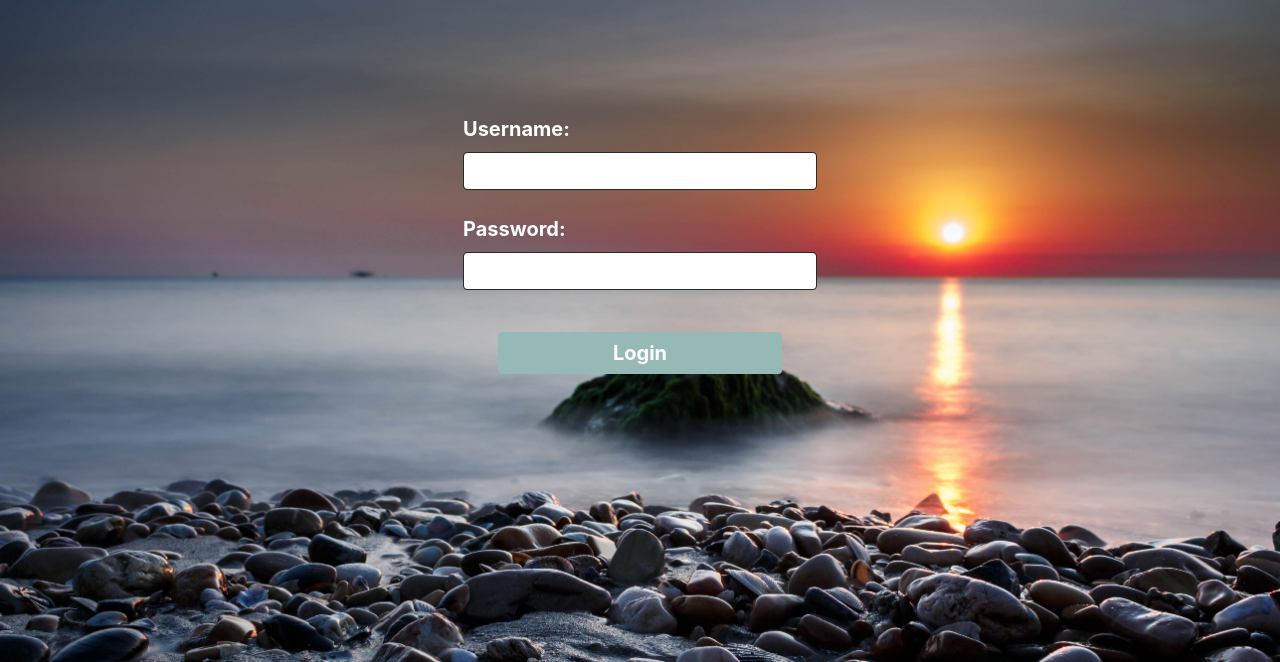
After one commit to milicattt/php-domaci-iteh, a PHP site: page /login.php in a window 1280 px wide. The commit adds this page. Shown: the top 662 px of the page. Run offline with PHP 8.4, Linux system fonts and the light colour scheme.

Commit message:
Dodata login funkcionalnost i nalozi

```diff
--- /dev/null
+++ b/css/login.css
@@ -0,0 +1,5 @@
+.cssLogin {
+    background-image: url(pozadina.jpeg);
+    background-repeat: no-repeat;
+    background-size: cover;
+}
--- /dev/null
+++ b/login.php
@@ -0,0 +1,80 @@
+<?php
+
+include "konekcija.php";
+require "model/administrator.php";
+
+session_start();
+
+if(isset($_POST['username']) && isset($_POST['password'])){
+    $username = $_POST['username'];
+    $password = $_POST['password'];
+
+    $administrator = new Administrator(1, $username, $password);
+    $admin = Administrator::login($administrator, $conn);
+
+    if($admin->num_rows==1){
+        $_SESSION['admin'] = $administrator->username;
+        setcookie("admin", $username, time() + 3600);
+        header('Location: index.php');
+        exit();
+    }else{
+        echo '<script type="text/javascript">
+               window.onload = function () { alert("Pogresni parametri"); }
+              </script>';
+    }
+
+}
+
+?>
+
+<!DOCTYPE html>
+<html lang="en">
+<head>
+<meta charset="utf-8">
+    <title>Travel Agent</title>
+    <meta content="width=device-width, initial-scale=1.0" name="viewport">
+    <meta content="" name="keywords">
+    <meta content="" name="description">
+
+    <link href="css/bootstrap.min.css" rel="stylesheet">
+    <link rel="stylesheet" href="css/login.css">
+
+</head>
+
+<body class="cssLogin">
+    <div class="login-form">
+        <div class="main-div">
+            <div class="container" style="margin-top: 20px; margin-bottom: -50px;">
+                <div class="row">
+                    <div class="col-lg-4 offset-lg-4 text-center">
+                        <div class="section-heading">
+                        </div>
+                    </div>
+                </div>
+            </div>
+            <form method="post" action="">
+                <br><br><br><br>
+                <br>
+                <div class="container" style="width: 30%; margin: auto;">
+                    <br>
+
+                    <label style="color:white; font-size:20px; font-weight:bold" for="username">Username:</label>
+                    <input type="text" name="username" class="form-control" required>
+                    <br>
+
+                    <label style="color:white; font-size:20px; font-weight:bold"for="password">Password:</label>
+                    <input type="password" name="password" class="form-control" required>
+                    <br>
+
+                    <button type="submit" class="btn btn-primary" style="background-color:#97b9b5; width: 80%; margin-left: 10%; margin-top:5%; border: 1px #80da62;font-size:20px; font-weight:bold"
+                    name="submit"> Login</button>
+                    <br><br>
+                </div>
+            </form>
+        </div>
+    </div>
+
+    <br>
+
+</body>
+</html>
--- /dev/null
+++ b/model/administrator.php
@@ -0,0 +1,21 @@
+<?php
+class Administrator{
+    public $administratorId;
+    public $username;
+    public $password;
+
+
+    public function __construct($administratorId=null,$username=null,$password=null)
+    {
+        $this->administratorId = $administratorId;
+        $this->username=$username;
+        $this->password=$password;
+    }
+
+    public static function login($administrator, mysqli $conn)
+    {
+        $query = "SELECT * FROM administrator WHERE username='$administrator->username' and password='$administrator->password'";
+        return $conn->query($query);
+    }
+
+}
--- /dev/null
+++ b/odjava.php
@@ -0,0 +1,4 @@
+<?php
+session_start();
+session_destroy();
+header('Location: index.php');
```
Also changed, not shown: index.php (+20 -0 lines), model/destinacija.php (added, +36 -0 lines), model/vrsta.php (added, +11 -0 lines).
